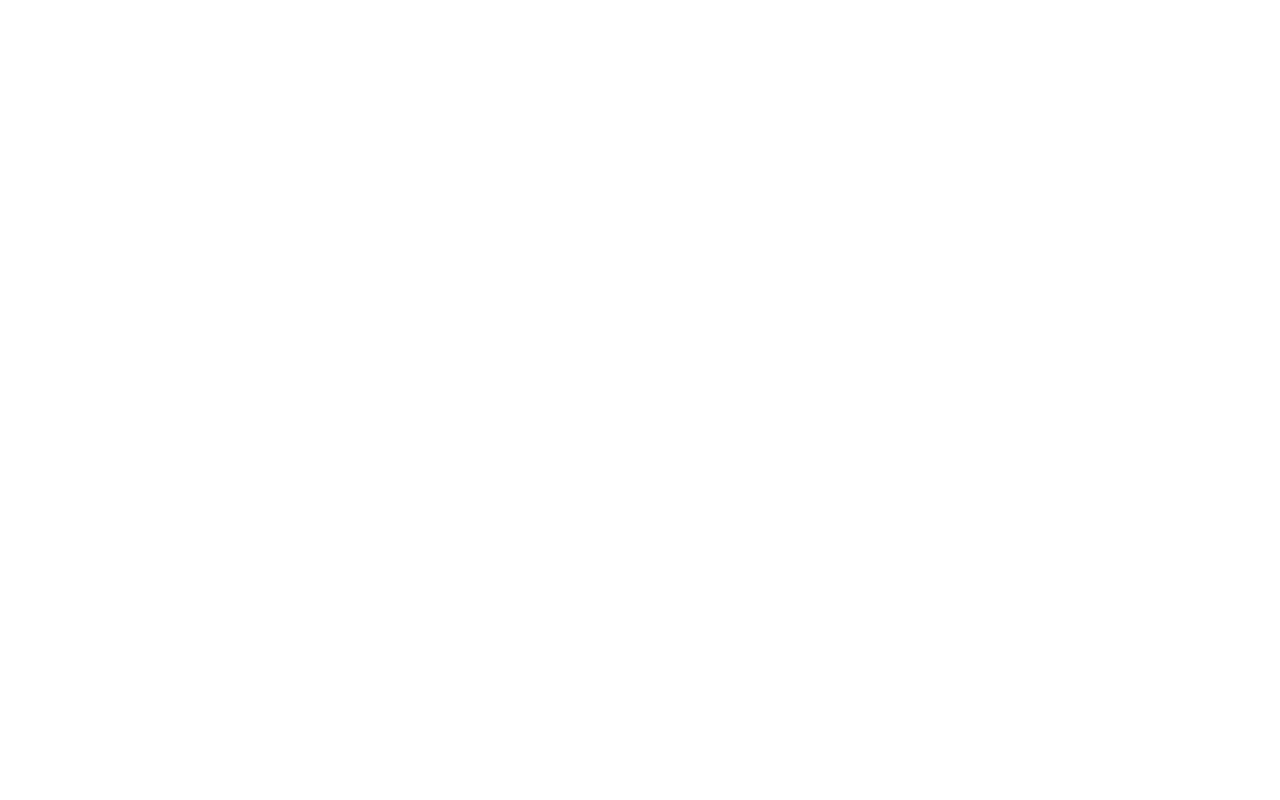
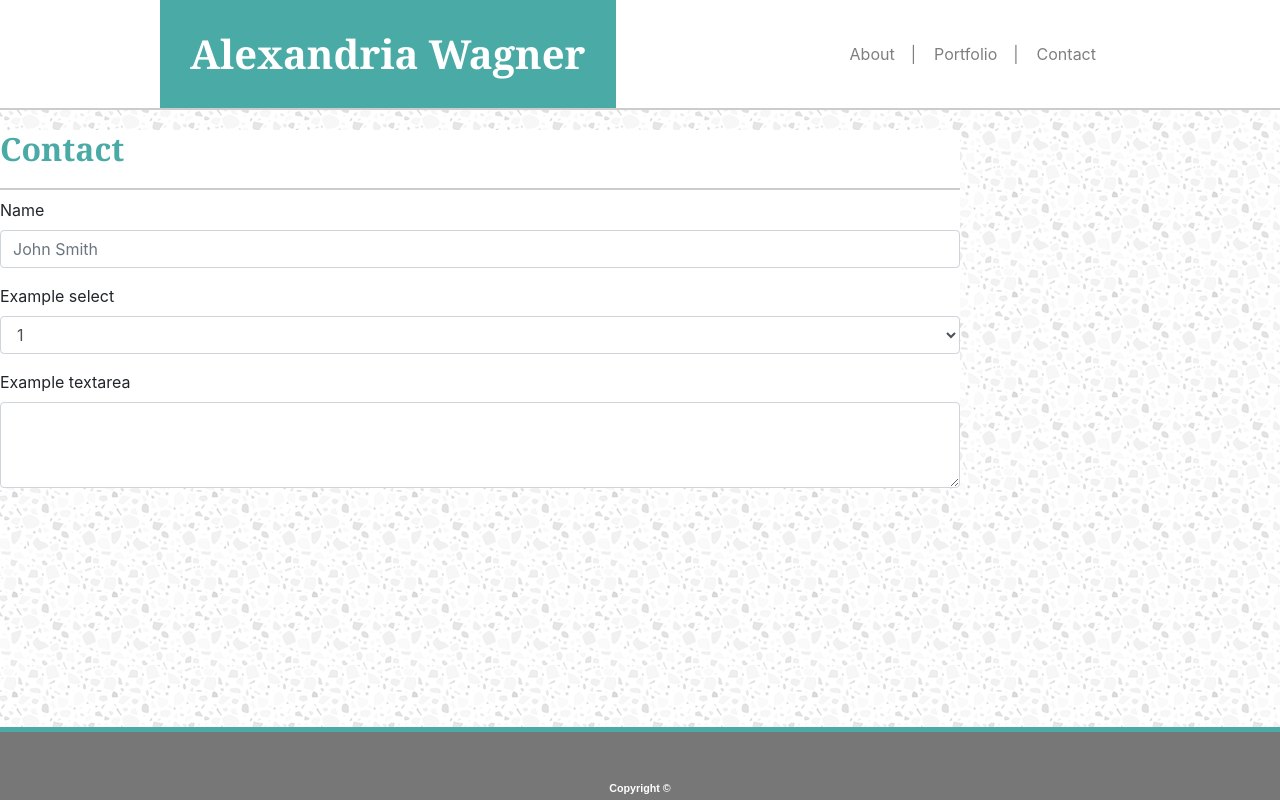
Before and after one commit to alexandriamw/Bootstrap-Portfolio, a plain HTML site: page contact.html in a window 1280 px wide. Drawn offline with nearby package versions, Linux system fonts and the light colour scheme.

Commit message:
added section to index with h2 and bootstrap grid with 1 row, 2 columns, added footer

```diff
--- a/contact.html
+++ b/contact.html
@@ -0,0 +1,73 @@
+<!doctype html>
+<html lang="en">
+
+<head>
+    <meta charset="utf-8">
+    <meta name="viewport" content="width=device-width, initial-scale=1, shrink-to-fit=no">
+
+    <!-- Bootstrap CSS -->
+    <link rel="stylesheet" href="https://stackpath.bootstrapcdn.com/bootstrap/4.3.1/css/bootstrap.min.css"
+        integrity="sha384-ggOyR0iXCbMQv3Xipma34MD+dH/1fQ784/j6cY/iJTQUOhcWr7x9JvoRxT2MZw1T" crossorigin="anonymous">
+    <link rel="stylesheet" href="style.css" text="text/css">
+    <title>My Portfolio</title>
+</head>
+
+<body>
+    <div class="header-container">
+        <header>
+            <h1>Alexandria Wagner</h1>
+            <nav class="navbar navbar-expand-sm navbar-expand-md navbar-expand-lg navbar-expand-xl navbar-light">
+                <div class="collapse navbar-collapse" id="navbarSupportedContent">
+                    <ul class="navbar-nav mr-auto">
+                        <li class="nav-item">
+                            <a class="nav-link" href="index.html">About</a>
+                        </li>
+                        <li class="nav-item">
+                            <a class="nav-link" href="portfolio.html">|&nbsp;&nbsp;&nbsp;&nbsp;Portfolio</a>
+                        </li>
+                        <li class="nav-item">
+                            <a class="nav-link" href="contact.html">|&nbsp;&nbsp;&nbsp;&nbsp;Contact</a>
+                        </li>
+                    </ul>
+                </div>
+            </nav>
+
+        </header>
+    </div>
+
+    <section>
+        <h2>Contact</h2>
+    <form>
+            <div class="form-group">
+              <label for="exampleFormControlInput1">Name</label>
+              <input type="text" class="form-control" id="exampleFormControlInput1" placeholder="John Smith">
+            </div>
+            <div class="form-group">
+              <label for="exampleFormControlSelect1">Example select</label>
+              <select class="form-control" id="exampleFormControlSelect1">
+                <option>1</option>
+                <option>2</option>
+                <option>3</option>
+                <option>4</option>
+                <option>5</option>
+              </select>
+            </div>
+
+            <div class="form-group">
+              <label for="exampleFormControlTextarea1">Example textarea</label>
+              <textarea class="form-control" id="exampleFormControlTextarea1" rows="3"></textarea>
+            </div>
+          </form>
+        </section>
+
+
+
+
+
+
+    <footer>
+        <h6>Copyright &copy;</h6>
+    </footer>
+</body>
+
+</html>
--- a/style.css
+++ b/style.css
@@ -1,3 +1,11 @@
+* {
+    box-sizing: border-box;
+}
+
+body {
+    background-image: url("light-grey-terrazzo.png")
+}
+
 h1 {
     font-family: 'Georgia', 'Times', 'Times New Roman', 'serif';
     background-color: #4aaaa5;
@@ -5,13 +13,75 @@
     text-align: center;
     padding: 30px;
     margin: 0;
+    font-weight: bold;
 }
 
 header {
-    max-width: 960px;
     width: 100%;
     margin: auto;
     display: flex;
     justify-content: space-between;
     align-items: center;
+    background-color: #ffffff;
+    padding: 0 160px;
 }
+
+nav {
+    background-color: #ffffff;
+}
+
+.header-container {
+    border-bottom: 2px solid #cccccc;
+    margin-bottom: 20px;
+}
+
+section {
+    max-width: 960px;
+    margin: 0;
+    background-color: #ffffff;
+}
+
+.container {
+    border-bottom: 2px solid #cccccc;
+    padding: 50px;
+}
+
+.self {
+    width: 200px;
+    padding-top: 20px;
+}
+
+h2 {
+    color: #4aaaa5;
+    font-family: Georgia, 'Times New Roman', Times, serif;
+    font-weight: bold;
+    border-bottom: 2px solid #cccccc;
+    padding-bottom: 20px;
+}
+
+p {
+    color: #777777;
+    line-height: 1.5;
+    padding: 20px;
+}
+
+footer {
+    background-color: #777777;
+    border-top: #4aaaa5 solid 5px;
+    padding-bottom: 5px;
+    padding-top: 50px;
+    position: fixed;
+    left: 0;
+    bottom: 0;
+    width: 100%;
+}
+
+h6 {
+    text-align: center;
+    color: #ffffff;
+    padding: 0;
+    margin: 0;
+    font-family: 'Arial', 'Helvetica Neue', 'Helvetica', 'sans-serif';
+    font-size: 0.67em;
+    font-weight: bold;
+}
```
Also changed, not shown: index.html (+28 -1 lines), light-grey-terrazzo.png (added), self.jpg (added).
